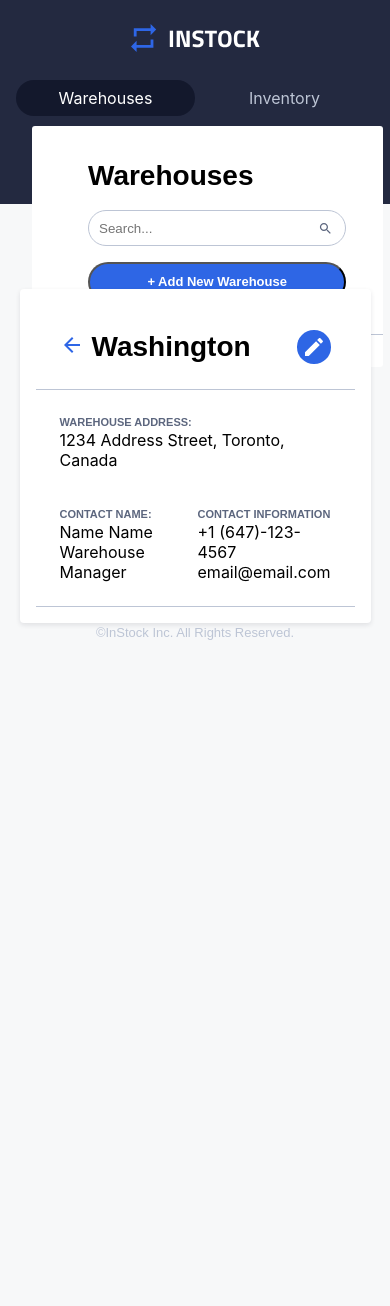
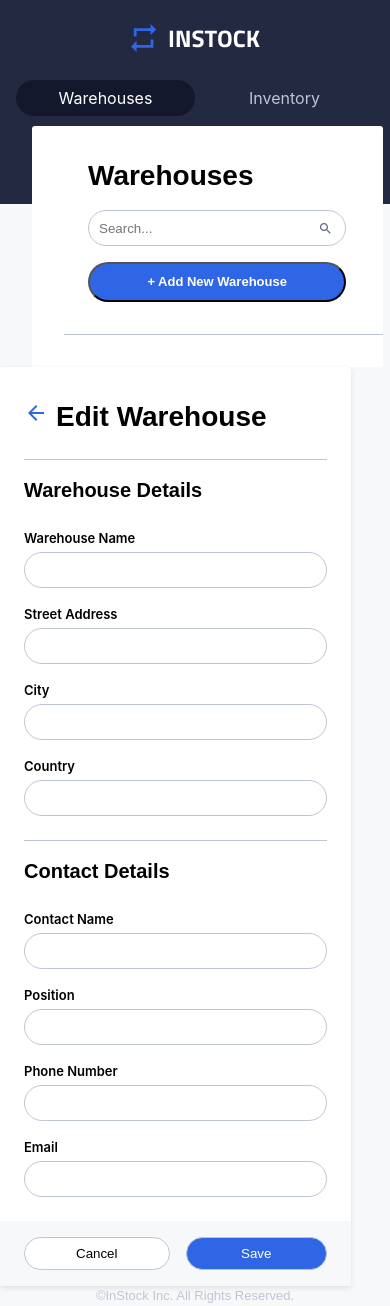
Before and after one commit to quindipc/InStock-Client, a React (Create React App) app: page / in a window 390 px wide. Before the commit the page ends 844 px from the top, so only its background shows below. Built offline with nearby package versions, Linux system fonts and the light colour scheme.

Commit message:
finished mobile layout

```diff
--- a/src/components/EditWarehouse/EditWarehouse.jsx
+++ b/src/components/EditWarehouse/EditWarehouse.jsx
@@ -1,56 +1,56 @@
-import "EditWarehouse.scss";
+import "./EditWarehouse.scss";
 import backArrow from "../../assets/Icons/arrow_back-24px.svg";
 
 export default function EditWarehouse() {
   return (
-    <div>
-      <div>
+    <div className="edit-warehouse">
+      <div className="edit-warehouse__top">
         <img src={backArrow} />
-        <h1>Edit Warehouse</h1>
+        <h1 className="edit-warehouse__title">Edit Warehouse</h1>
       </div>
 
-      <form>
-        <div>
-          <h2>Warehouse Details</h2>
-          <label>
+      <form className="edit-warehouse__form">
+        <div className="edit-warehouse__form-section">
+          <h2 className="edit-warehouse__form-section-title">Warehouse Details</h2>
+          <label className="edit-warehouse__input-container">
             Warehouse Name
-            <input></input>
+            <input className="edit-warehouse__input"></input>
           </label>
-          <label>
+          <label className="edit-warehouse__input-container">
             Street Address
-            <input></input>
+            <input className="edit-warehouse__input"></input>
           </label>
-          <label>
+          <label className="edit-warehouse__input-container">
             City
-            <input></input>
+            <input className="edit-warehouse__input"></input>
           </label>
-          <label>
+          <label className="edit-warehouse__input-container">
             Country
-            <input></input>
+            <input className="edit-warehouse__input"></input>
           </label>
         </div>
-        <div>
-          <h2>Contact Details</h2>
-          <label>
+        <div className="edit-warehouse__form-section">
+          <h2 className="edit-warehouse__form-section-title">Contact Details</h2>
+          <label className="edit-warehouse__input-container">
             Contact Name
-            <input></input>
+            <input className="edit-warehouse__input"></input>
           </label>
-          <label>
+          <label className="edit-warehouse__input-container">
             Position
-            <input></input>
+            <input className="edit-warehouse__input"></input>
           </label>
-          <label>
+          <label className="edit-warehouse__input-container">
             Phone Number
-            <input></input>
+            <input className="edit-warehouse__input"></input>
           </label>
-          <label>
+          <label className="edit-warehouse__input-container">
             Email
-            <input></input>
+            <input className="edit-warehouse__input"></input>
           </label>
         </div>
-        <div>
-            <button>Cancel</button>
-            <button>Save</button>
+        <div className="edit-warehouse__buttons">
+            <button className="edit-warehouse__button edit-warehouse__button--cancel">Cancel</button>
+            <button className="edit-warehouse__button edit-warehouse__button--save">Save</button>
         </div>
       </form>
     </div>
--- a/src/components/EditWarehouse/EditWarehouse.scss
+++ b/src/components/EditWarehouse/EditWarehouse.scss
@@ -0,0 +1,78 @@
+.edit-warehouse {
+  background-color: #ffffff;
+  border-radius: 0.1875rem;
+  box-shadow: 0px 2px 5px 0px rgba(19, 24, 44, 0.10);
+  width: 90vw;
+
+  &__top {
+    display: flex;
+    margin: 0 1.5rem;
+  }
+
+  &__title {
+    margin-top: 2rem;
+    margin-bottom: 1.5rem;
+    margin-left: 0.5rem;
+  }
+
+  &__form {
+    display: flex;
+    flex-direction: column;
+
+  }
+
+  &__form-section {
+    display: flex;
+    flex-direction: column;
+    border-top: 1px solid #BDC5D5;
+    padding-bottom: 0.5rem;
+    margin: 0 1.5rem;
+  }
+
+  &__form-section-title {
+    margin-top: 1rem;
+    margin-bottom: 1.5rem;
+  }
+
+  &__input-container {
+    display: flex;
+    flex-direction: column;
+    font-size: 0.8125rem;
+    font-weight: 600;
+    line-height: 1.25rem;
+
+  }
+
+  &__input {
+    border-radius: 1.25rem;
+    border: 1px solid #bdc5d5;
+    height: 2.25rem;
+    margin-bottom: 1rem;
+    margin-top: 0.25rem;
+    padding: 0 1rem;
+  }
+
+  &__buttons {
+    background-color: #F7F8F9;
+    display: flex;
+    justify-content: center;
+    padding: 1rem 1.5rem;
+  }
+
+  &__button {
+    border-radius: 1.25rem;
+    border: 1px solid #BDC5D5;
+    padding: 0.5rem 3.1875rem;
+    width: 50%;
+  }
+
+  &__button--cancel {
+    background-color: #FFFFFF;
+    margin-right: 1rem;
+  }
+
+  &__button--save {
+    background-color: #2E66E5;
+    color: #FFFFFF;
+  }
+}
--- a/src/pages/warehousePage.jsx
+++ b/src/pages/warehousePage.jsx
@@ -3,6 +3,7 @@ import Header from "../components/Header/Header";
 import Footer from "../components/Footer/Footer"
 import WarehouseList from "../components/WarehouseList/WarehouseList"
 import WarehouseDetails from "../components/WarehouseDetails/WarehouseDetails";
+import EditWarehouse from "../components/EditWarehouse/EditWarehouse";
 
 export default function WarehousePage () {
     return (
@@ -10,7 +11,8 @@ export default function WarehousePage () {
             <Header />
             <WarehouseList/>
             {/* TODO: Change to state later */}
-            <WarehouseDetails />
+           { /* <WarehouseDetails /> */}
+           <EditWarehouse />
             <Footer />
         </div>
     )
```
